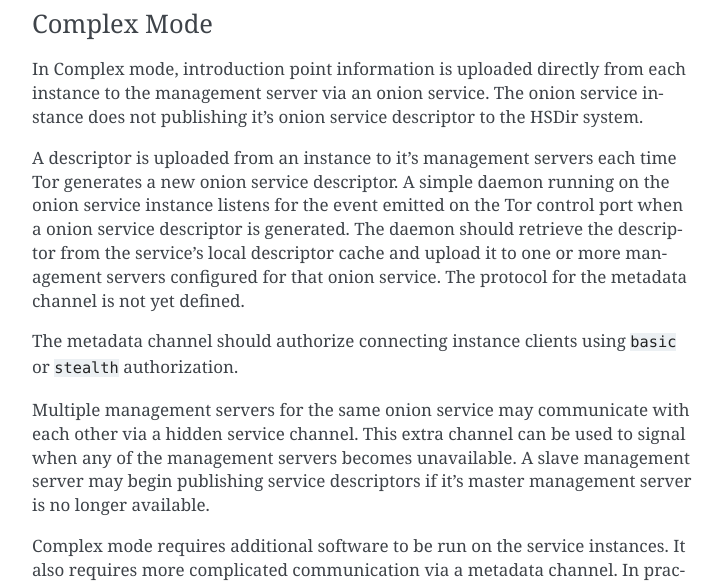
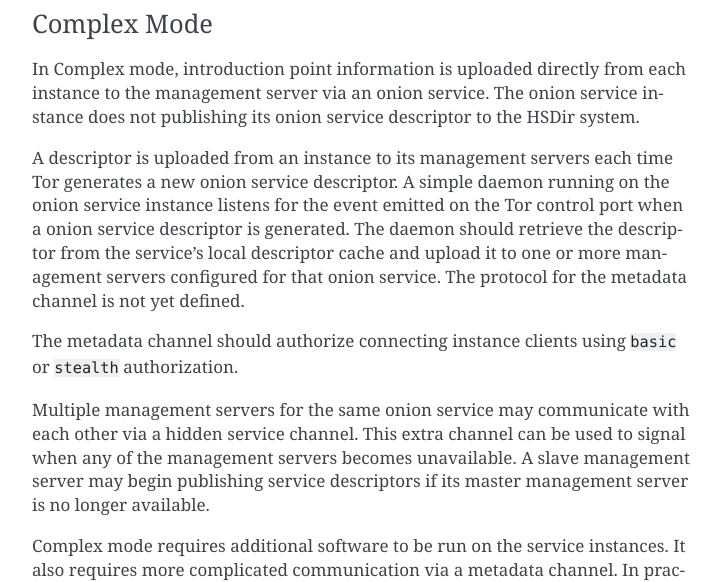
Before and after one commit to DonnchaC/onionbalance, a Sphinx documentation site: the page built from docs/design.rst, in a window 1280 px wide and 900 px high, scrolled down 2540 px. Shown: the part 203-785 px from the top of the window, without its empty margins (388-1111 px from the left). Built offline with Sphinx 7.4.7, drawn with Linux system fonts in a browser that asks for light colours.

Commit message:
Fix incorrect punctuation

```diff
--- a/docs/design.rst
+++ b/docs/design.rst
@@ -130,10 +130,10 @@ Complex Mode
 
 In Complex mode, introduction point information is uploaded directly from
 each instance to the management server via an onion service. The onion
-service instance does not publishing it's onion service descriptor to the
+service instance does not publishing its onion service descriptor to the
 HSDir system.
 
-A descriptor is uploaded from an instance to it's management servers
+A descriptor is uploaded from an instance to its management servers
 each time Tor generates a new onion service descriptor. A simple daemon
 running on the onion service instance listens for the event emitted on
 the Tor control port when a onion service descriptor is generated. The
@@ -148,7 +148,7 @@ The metadata channel should authorize connecting instance clients using
 Multiple management servers for the same onion service may communicate
 with each other via a hidden service channel. This extra channel can be
 used to signal when any of the management servers becomes unavailable. A
-slave management server may begin publishing service descriptors if it's
+slave management server may begin publishing service descriptors if its
 master management server is no longer available.
 
 Complex mode requires additional software to be run on the service
--- a/docs/running-onionbalance.rst
+++ b/docs/running-onionbalance.rst
@@ -63,7 +63,7 @@ relative to the configuration file location.
 You can use existing Tor hidden service private key with OnionBalance
 to keep your onion address.
 
-Each backend Tor onion service instance is listed by it's unique onion
+Each backend Tor onion service instance is listed by its unique onion
 address in the ``instances`` list.
 
 .. note::
```
